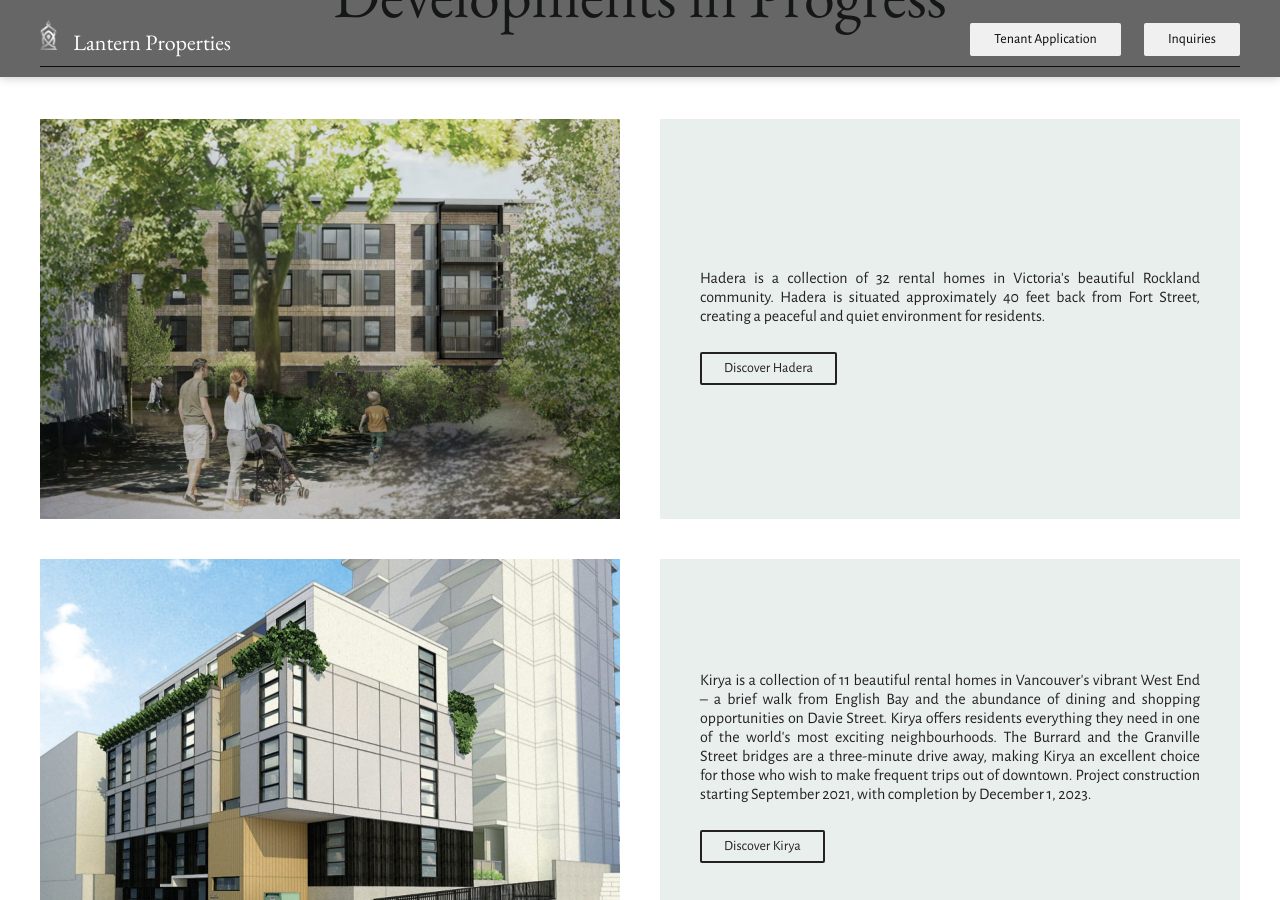
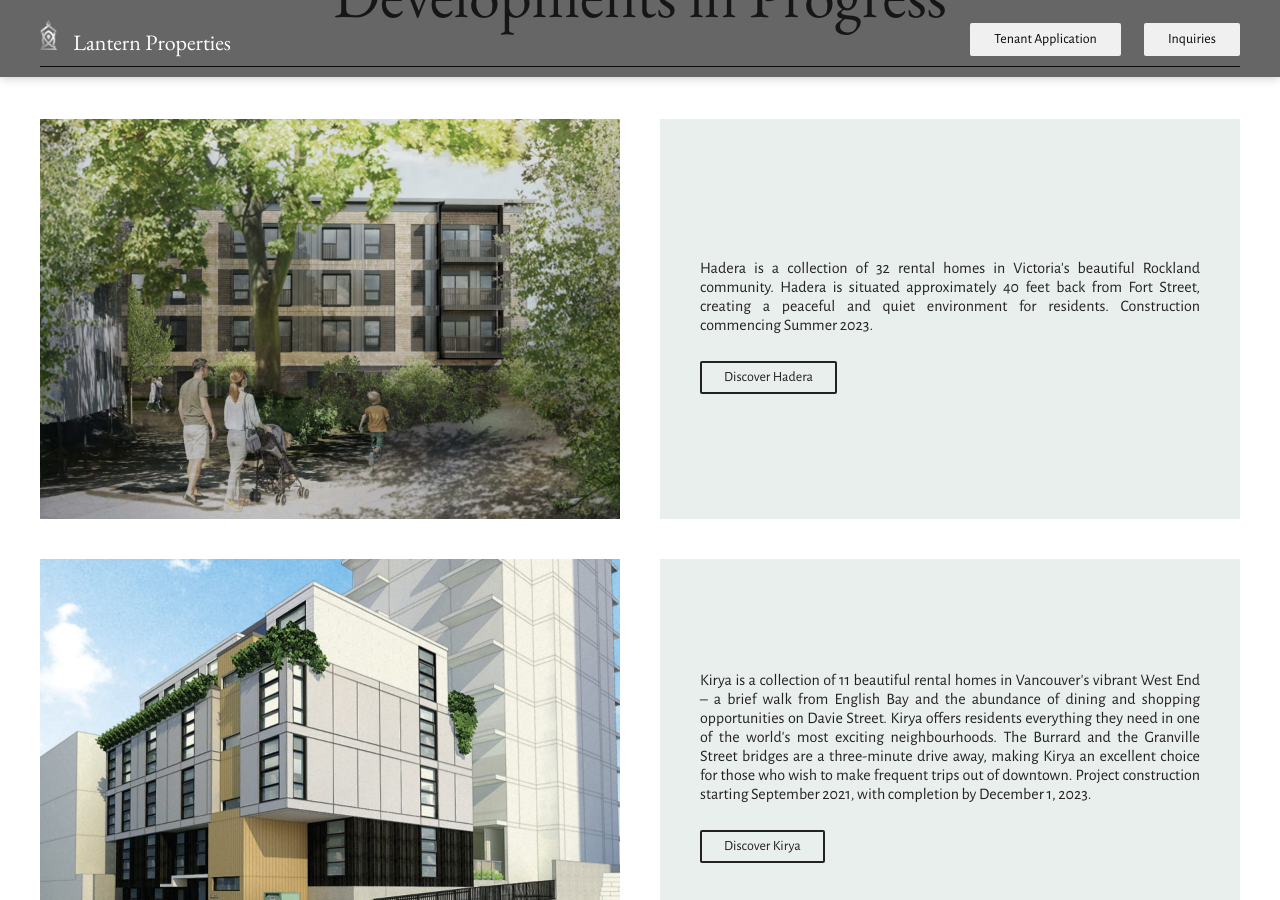
Before and after one commit to RF604/lantern2020, a Jekyll site: the page built from index.html, in a window 1280 px wide and 900 px high, scrolled down 2194 px. Built offline with Jekyll 4.4.1, drawn with Linux system fonts in a browser that asks for light colours.

Commit message:
periodic commit

```diff
--- a/hadera.html
+++ b/hadera.html
@@ -12,7 +12,7 @@ header-class: project-header
   <div class="flex-center">
     <div>
       <h3>About Hadera (1475 Fort St)</h3>
-            <p>Hadera is a collection of 32 rental homes in Victoria's beautiful Rockland community. Hadera is situated approximately 40 feet back from Fort Street, creating a peaceful and quiet environment for residents.
+            <p>Hadera is a collection of 32 rental homes in Victoria's beautiful Rockland community. Hadera is situated approximately 40 feet back from Fort Street, creating a peaceful and quiet environment for residents. Construction commencing Summer 2023.
 </p>
 <p>
             Architect: <a href="http://cascadiaarchitects.ca/" target="_blank">Cascadia Architects</a>
--- a/index.html
+++ b/index.html
@@ -69,7 +69,7 @@ title: Home
   <img src="/images/fort-1.jpg">
   <div class="flex-center">
     <div>
-        <p>Hadera is a collection of 32 rental homes in Victoria's beautiful Rockland community. Hadera is situated approximately 40 feet back from Fort Street, creating a peaceful and quiet environment for residents.</p>
+    <p>Hadera is a collection of 32 rental homes in Victoria's beautiful Rockland community. Hadera is situated approximately 40 feet back from Fort Street, creating a peaceful and quiet environment for residents. Construction commencing Summer 2023.</p>
 
         <a href="/hadera.html"><button>Discover Hadera</button></a>
     </div>
```
